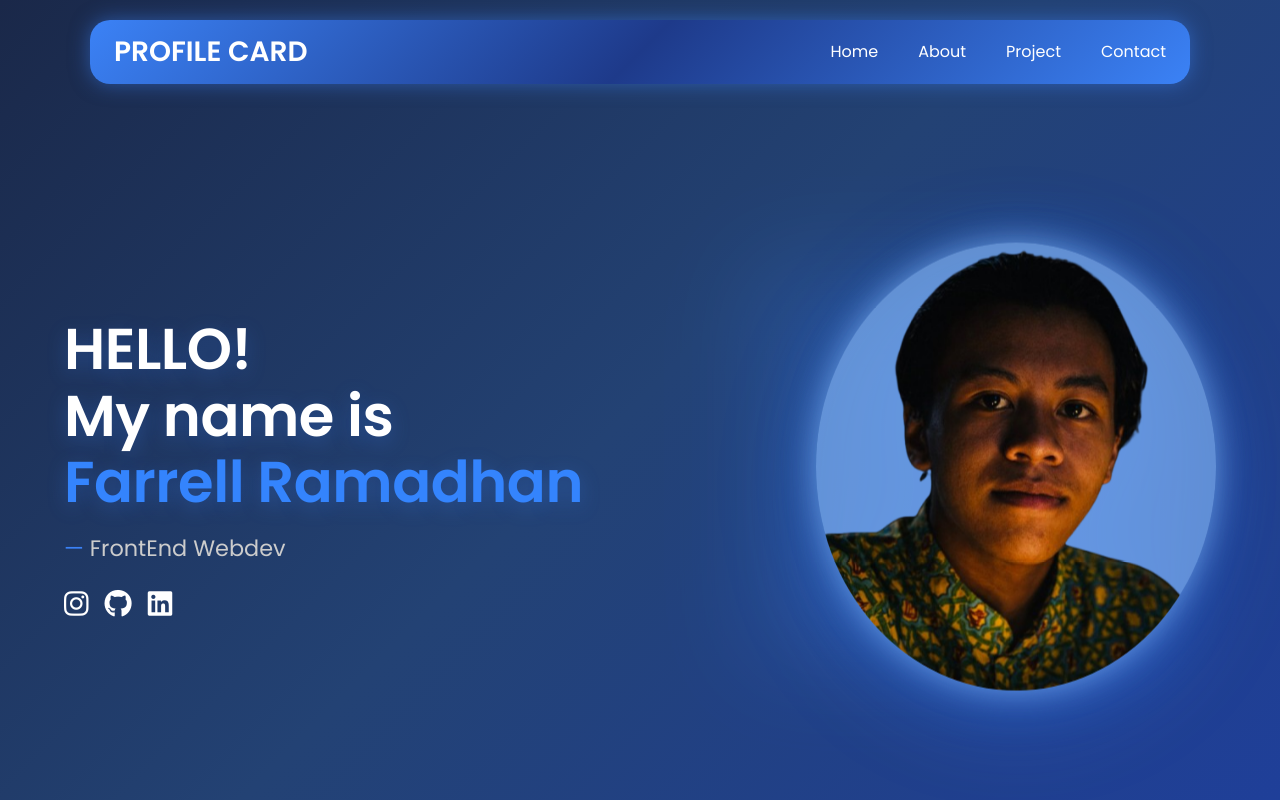
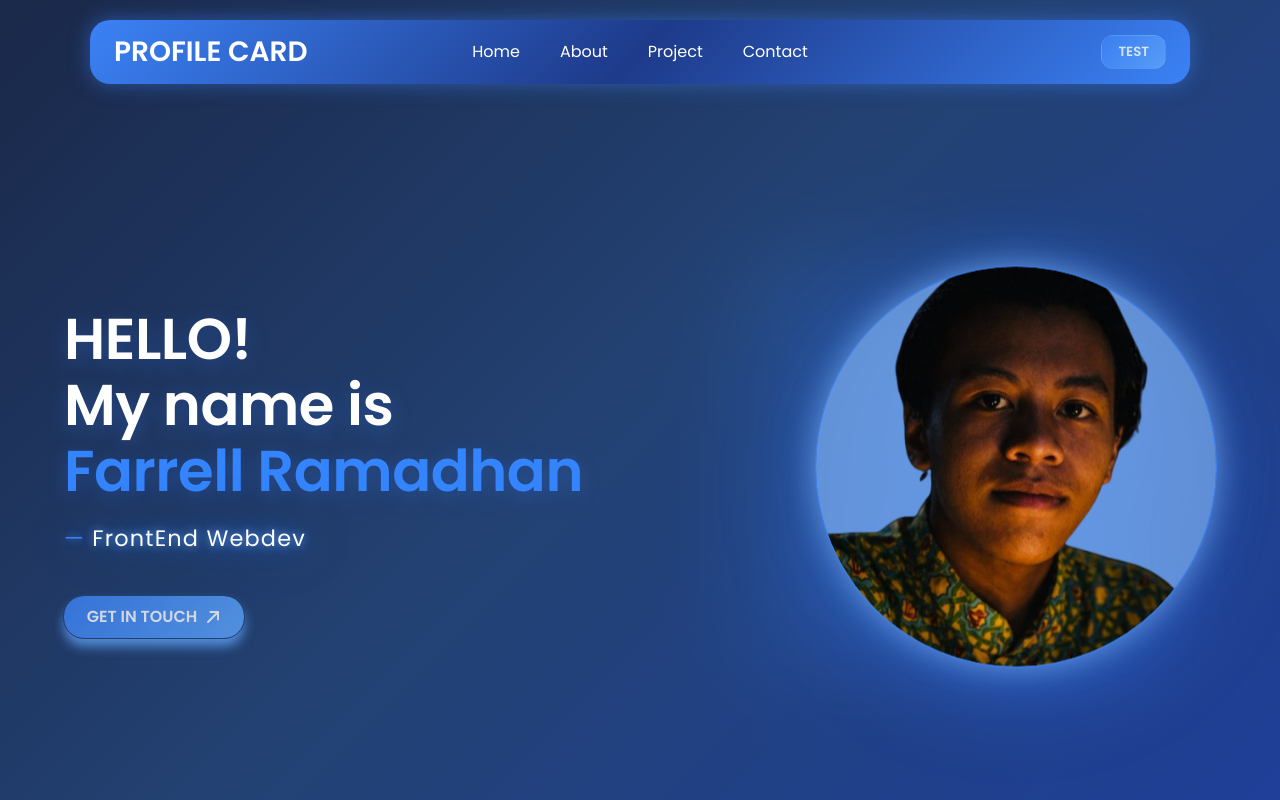
Before and after one commit to mfarrellramadhan-arch/PROFILE-CARD, a plain HTML site: page index.html in a window 1280 px wide. Shown: the top 800 px of the page. Drawn offline with nearby package versions, Linux system fonts and the light colour scheme.

Commit message:
Add files via upload

```diff
--- a/index.html
+++ b/index.html
@@ -11,7 +11,7 @@
   <!-- Fonts & Icons -->
   <link rel="preconnect" href="https://fonts.googleapis.com">
   <link rel="preconnect" href="https://fonts.gstatic.com" crossorigin>
-  <link href="https://fonts.googleapis.com/css2?family=Poppins:wght@300;400;600&display=swap" rel="stylesheet">
+  <link rel="stylesheet" href="https://fonts.googleapis.com/css2?family=Poppins:wght@300;400;600&display=swap" rel="stylesheet">
   <link rel="stylesheet" href="https://cdnjs.cloudflare.com/ajax/libs/font-awesome/6.5.0/css/all.min.css">
 
   <!-- Stylesheet -->
@@ -36,7 +36,12 @@
           <li><a href="#about">About</a></li>
           <li><a href="#project">Project</a></li>
           <li><a href="#contact">Contact</a></li>
+          <li class="nav__toggle-mobile">
+            <button class="toggle-button"> TEST </button>
+          </li>
         </ul>
+
+          <button class="toggle-button nav__toggle-dekstop"> TEST </button>
 
       </div>
     </nav>
@@ -56,7 +61,8 @@
             <span class="text-highlight">Farrell Ramadhan</span>
           </h1>
           <p class="text-scramble" id="text-scramble">FrontEnd Webdev</p>
-          <div class="social-icons">
+
+            <!-- <div class="social-icons">
               <a href="https://www.instagram.com/flerstilljobless/" target="_blank" rel="noopener" aria-label="Instagram">
                 <i class="fa-brands fa-instagram"></i>
               </a>
@@ -66,7 +72,20 @@
               <a href="https://www.linkedin.com/in/farrell-ramadhan-al-farabi-071b003bb/" target="_blank" rel="noopener" aria-label="LinkedIn">
                 <i class="fa-brands fa-linkedin"></i>
               </a>
+              <a href="" target="_blank" rel="noopener" aria-label="LinkedIn">
+                <i class="fa-brands fa-tiktok"></i>
+              </a>
+            </div> -->
+
+            <div class="cta-icon">
+              <a href="#contact" class="button-cta">
+                GET IN TOUCH
+                <svg xmlns="http://www.w3.org/2000/svg" fill="none" viewBox="0 0 24 24" stroke-width="3" stroke="currentColor" width="16px" height="16px">
+                <path stroke-linecap="round" stroke-linejoin="round" d="m4.5 19.5 15-15m0 0H8.25m11.25 0v11.25" />
+              </svg>
+              </a>
             </div>
+
         </div>
 
         <div class="hero__img">
@@ -211,6 +230,9 @@
               <a href="https://www.linkedin.com/in/farrell-ramadhan-al-farabi-071b003bb/" target="_blank" rel="noopener" aria-label="LinkedIn">
                 <i class="fa-brands fa-linkedin"></i>
               </a>
+              <a href="" target="_blank" rel="noopener" aria-label="LinkedIn">
+                <i class="fa-brands fa-tiktok"></i>
+              </a>
             </div>
           </div>
 
--- a/script.js
+++ b/script.js
@@ -31,6 +31,8 @@ document.addEventListener("click", (e) => {
     closeMenu();
   }
 });
+
+
 
 // FORM
 const btnForm = document.getElementById("form-btn");
--- a/style.css
+++ b/style.css
@@ -11,78 +11,79 @@
   --blue-950: #1f3f99;
 
   /* --- Text --- */
-    --color-text:       #ffffff;
+  --color-text: #ffffff;
   --color-text-muted: rgba(255, 255, 255, 0.87);
-    --color-text-dim:   rgba(204, 204, 204, 1);
+  --color-text-dim: rgba(204, 204, 204, 1);
   --color-text-faint: #94a3b8;
 
   /* --- Accent --- */
-    --color-accent:       var(--blue-500);
+  --color-accent: var(--blue-500);
   --color-accent-light: var(--blue-400);
   --color-accent-hover: rgba(52, 132, 253, 1);
 
   /* --- Background --- */
   --color-bg-gradient: linear-gradient(135deg, var(--blue-900), var(--blue-700), var(--blue-950));
-    --color-bg-image:    url(assets/identity/background.png);
+  --color-bg-image: url(assets/identity/background.png);
 
   /* --- Surface --- */
-    --color-surface-light:  rgba(59, 130, 246, 0.2);
+  --color-surface-light: rgba(59, 130, 246, 0.2);
   --color-surface-medium: rgba(30, 58, 138, 0.4);
-    --color-surface-card:   rgba(255, 255, 255, 0.05);
+  --color-surface-card: rgba(255, 255, 255, 0.05);
   --color-surface-border: rgba(255, 255, 255, 0.1);
 
   /* --- Navigation --- */
-    --color-nav-bg:     linear-gradient(135deg, var(--blue-500), var(--blue-800), var(--blue-500));
+  --color-nav-bg: linear-gradient(135deg, var(--blue-500), var(--blue-800), var(--blue-500));
   --color-nav-shadow: rgba(59, 130, 246, 0.5);
 
   /* --- Button --- */
-    --color-btn-bg:       linear-gradient(135deg, var(--blue-500), var(--blue-400));
+  --color-btn-bg: linear-gradient(135deg, var(--blue-500), var(--blue-400));
   --color-btn-bg-hover: linear-gradient(135deg, rgba(59, 131, 246, 0.69), rgba(96, 165, 250, 0.69));
-    --color-btn-outline:  rgb(72, 145, 255);
+  --color-btn-outline: rgb(72, 145, 255);
 
   /* --- Glow / Shadows --- */
-    --color-glow-soft:   rgba(59, 130, 246, 0.3);
+  --color-glow-soft: rgba(59, 130, 246, 0.3);
   --color-glow-medium: rgba(131, 178, 255, 0.4);
   --color-glow-strong: rgba(139, 191, 255, 0.6);
   --color-shadow-dark: rgba(0, 0, 0, 0.3);
 
   /* --- Misc --- */
-    --color-divider:     rgba(255, 255, 255, 0.1);
-    --color-focus-ring:  rgb(149, 190, 255);
-    --color-underline:   #f7f7f7;
+  --color-divider: rgba(255, 255, 255, 0.1);
+  --color-focus-ring: rgb(149, 190, 255);
+  --color-underline: #f7f7f7;
 
   /* --- Spacing --- */
-    --space-xs:  8px;
-    --space-sm:  16px;
-    --space-md:  24px;
-    --space-lg:  40px;
-    --space-xl:  60px;
+  --space-xs: 8px;
+  --space-sm: 16px;
+  --space-md: 24px;
+  --space-lg: 40px;
+  --space-xl: 60px;
   --space-2xl: 80px;
   --space-3xl: 100px;
 
   /* --- Typography --- */
-    --font-family:      'Poppins', sans-serif;
-    --font-size-sm:     0.875rem;
-    --font-size-base:   1rem;
-    --font-size-lg:     1.25rem;
-    --font-size-xl:     2rem;
-    --font-size-hero:   3rem;
+  --font-family: "Poppins", sans-serif;
+  --font-size-sm: 0.875rem;
+  --font-size-base: 1rem;
+  --font-size-lg: 1.25rem;
+  --font-size-xl: 2rem;
+  --font-size-hero: 3rem;
   --font-weight-base: 400;
   --font-weight-bold: 600;
 
   /* --- Layout --- */
-    --container-max:     1200px;
-    --radius-sm:         12px;
-    --radius-md:         20px;
-    --radius-lg:         30px;
-    --transition:        0.3s ease;
+  --container-max: 1200px;
+  --radius-sm: 12px;
+  --radius-md: 20px;
+  --radius-lg: 30px;
+  --transition: 0.3s ease;
 }
-
 
 /* ============================================================
      BASE RESET
      ============================================================ */
-  *, *::before, *::after {
+*,
+*::before,
+*::after {
   box-sizing: border-box;
   margin: 0;
   padding: 0;
@@ -108,7 +109,9 @@
   max-width: 100%;
 }
 
-  ul { list-style: none; }
+ul {
+  list-style: none;
+}
 
 a {
   text-decoration: none;
@@ -120,7 +123,6 @@
   scroll-margin-top: 80px;
 }
 
-
 /* ============================================================
      LAYOUT
      ============================================================ */
@@ -130,7 +132,6 @@
   margin-inline: auto;
   padding-inline: var(--space-md);
 }
-
 
 /* ============================================================
      UTILITIES
@@ -149,6 +150,34 @@
   line-height: 1.2;
   letter-spacing: -0.5px;
   text-shadow: 0 5px 20px var(--color-glow-soft);
+}
+
+.button-cta {
+  display: inline-flex;
+  align-items: center;
+  justify-content: center;
+  margin-top: var(--space-md);
+
+  min-width: 180px;
+  min-height: 40px;
+  padding: 8px 12px;
+  font-weight: 600;
+  gap: var(--space-xs);
+
+  border-radius: 20px;
+  outline: 1px solid var(--blue-700);
+  box-shadow: 0 8px 12px var(--blue-400);
+  color: var(--color-text);
+  background: var(--color-btn-bg);
+  transition: transform 0.3s ease;
+  opacity: 0.8;
+}
+
+.button-cta:hover {
+  cursor: pointer;
+  transform: translate(2px, -4px);
+  opacity: 1;
+  background: var(--color-btn-bg-hover);
 }
 
 .social-icons {
@@ -174,25 +203,40 @@
   border: 1px solid var(--color-surface-border);
 }
 
-
 /* ============================================================
      ANIMATIONS
      ============================================================ */
 @keyframes fadeUp {
-    from { opacity: 0; transform: translateY(30px); }
-    to   { opacity: 1; transform: translateY(0); }
+  from {
+    opacity: 0;
+    transform: translateY(30px);
+  }
+  to {
+    opacity: 1;
+    transform: translateY(0);
+  }
 }
 
 @keyframes float {
-    0%,100% { transform: translateY(0); }
-    50%     { transform: translateY(-10px); }
+  0%,
+  100% {
+    transform: translateY(0);
+  }
+  50% {
+    transform: translateY(-10px);
+  }
 }
 
 @keyframes fadeInRight {
-    from { opacity: 0; transform: translateX(30px); }
-    to   { opacity: 1; transform: translateX(0); }
+  from {
+    opacity: 0;
+    transform: translateX(30px);
   }
-
+  to {
+    opacity: 1;
+    transform: translateX(0);
+  }
+}
 
 /* ============================================================
      NAVBAR
@@ -223,14 +267,14 @@
   display: flex;
   align-items: center;
   justify-content: space-between;
-    gap: var(--space-sm);
+  position: relative;
   height: 100%;
 }
 
 .navbar__logo {
   font-size: 28px;
   font-weight: var(--font-weight-bold);
-    color: var(--color-text);
+  color: var(--text-color);
   transition: opacity var(--transition);
 }
 
@@ -252,6 +296,10 @@
   display: flex;
   gap: var(--space-lg);
   align-items: center;
+  position: absolute;
+  left: 50%;
+  transform: translateX(-50%);
+  z-index: 10;
 }
 
 .navbar__menu a {
@@ -261,6 +309,40 @@
   transition: transform var(--transition);
 }
 
+.toggle-button {
+  padding: 6px 16px;
+  cursor: pointer;
+  background: var(--color-btn-bg);
+  outline: var(--color-btn-outline);
+  border: 1px solid var(--color-surface-border);
+  color: var(--color-text);
+  opacity: 0.8;
+  border-radius: var(--radius-sm);
+  font-family: var(--font-family);
+  font-weight: 600;
+  transition: all var(--transition);
+}
+
+.toggle-button:hover {
+  background: var(--color-btn-bg-hover);
+  box-shadow: 0 4px 8px var(--color-shadow-dark);
+  transform: translateY(-3px);
+  opacity: 1;
+}
+
+.nav__toggle-mobile {
+  display: none;
+}
+
+.nav__toggle-dekstop {
+  display: inline-flex;
+  margin-left: auto;
+}
+
+.toggle:hover {
+  background: var(--color-accent);
+  border-color: var(--color-accent-light);
+}
 
 /* ============================================================
      HERO
@@ -273,7 +355,7 @@
 }
 
 .hero::before {
-      content: '';
+  content: "";
   position: absolute;
   width: 400px;
   height: 400px;
@@ -315,12 +397,14 @@
 
 .hero__text p {
   font-size: clamp(1.2rem, 2vw, 1.4rem);
-      color: var(--color-text-dim);
+  letter-spacing: 1.2px;
+  color: var(--color-text);
+  text-shadow: 0 0 10px var(--blue-400), 0 0 30px var(--blue-500), 0 0 60px var(--blue-800);
   animation: fadeUp 1s ease-in 0.1s forwards;
 }
 
 .hero__text p::before {
-      content: '— ';
+  content: "— ";
   color: var(--color-accent);
 }
 
@@ -349,15 +433,17 @@
   min-width: 100px;
   max-width: 400px;
   border-radius: 50%;
+  aspect-ratio: 1 / 1;
+  object-fit: cover;
   height: auto;
   animation: float 5s ease-in-out infinite;
   background: var(--color-glow-strong);
+  outline: 1px solid var(--blue-500);
   box-shadow: 0 0 30px var(--color-glow-strong), 0 0 60px var(--color-glow-soft);
   /* -webkit-mask-image: linear-gradient(to right, transparent, black 40%);
               mask-image: linear-gradient(to right, transparent, black 40%); */
   filter: drop-shadow(0 20px 40px var(--color-glow-soft));
 }
-
 
 /* ============================================================
      ABOUT
@@ -372,7 +458,7 @@
 }
 
 .about::before {
-    content: '';
+  content: "";
   position: absolute;
   width: 300px;
   height: 300px;
@@ -429,7 +515,6 @@
   text-align: justify;
 }
 
-
 /* ============================================================
      PROJECTS
      ============================================================ */
@@ -444,7 +529,7 @@
 }
 
 .projects::before {
-    content: '';
+  content: "";
   position: absolute;
   width: 300px;
   height: 300px;
@@ -484,7 +569,7 @@
   background: var(--color-surface-card);
   backdrop-filter: blur(10px);
   border: 1px solid var(--color-surface-border);
-    transition: transform var(--transition), box-shadow var(--transition) ;
+  transition: transform var(--transition), box-shadow var(--transition);
 }
 
 .project-card:hover {
@@ -505,7 +590,7 @@
 }
 
 .project-card__img::after {
-    content: '';
+  content: "";
   position: absolute;
   inset: 0;
   background: linear-gradient(to top, rgba(0, 0, 0, 0.5), transparent);
@@ -523,7 +608,6 @@
   transform: scale(1.1);
 }
 
-
 /* ============================================================
      CONTACT
      ============================================================ */
@@ -539,7 +623,7 @@
 }
 
 .contact::before {
-    content: '';
+  content: "";
   position: absolute;
   width: 300px;
   height: 300px;
@@ -629,9 +713,7 @@
 
 .form-group button:hover {
   transform: translateY(-2px);
-    box-shadow:
-      0 10px 25px var(--color-glow-medium),
-      0 0 20px var(--color-glow-strong);
+  box-shadow: 0 10px 25px var(--color-glow-medium), 0 0 20px var(--color-glow-strong);
 }
 
 .form-group button:focus {
@@ -763,8 +845,30 @@
 @media (max-width: 768px) {
 
   /* Navbar */
+  .navbar .container {
+    justify-content: space-between;
+  }
+
+  .nav__toggle-dekstop {
+    display: none;
+    order: 2;
+  }
+
+  .nav__toggle-mobile {
+    display: flex;
+    justify-content: center;
+    width: 100%;
+    padding-block: var(--space-xs);
+  }
+
+  .nav__toggle-mobile .toggle {
+    width: 80%;
+    text-align: center;
+  }
+
   .navbar__hamburger {
     display: block;
+    order: 3;
   }
 
   .navbar__menu {
@@ -839,7 +943,7 @@
   }
 
   .hero__img-wrapper img {
-      max-width: 180px;
+    max-width: 140px;
     box-shadow: 0 0 20px var(--color-glow-strong);
   }
 
@@ -894,7 +998,7 @@
 
 @media (min-width: 768px) {
   .navbar__menu a::after {
-      content: '';
+    content: "";
     position: absolute;
     left: 0;
     bottom: -5px;
```
Lines whose indentation alone changed are shown as unchanged.
